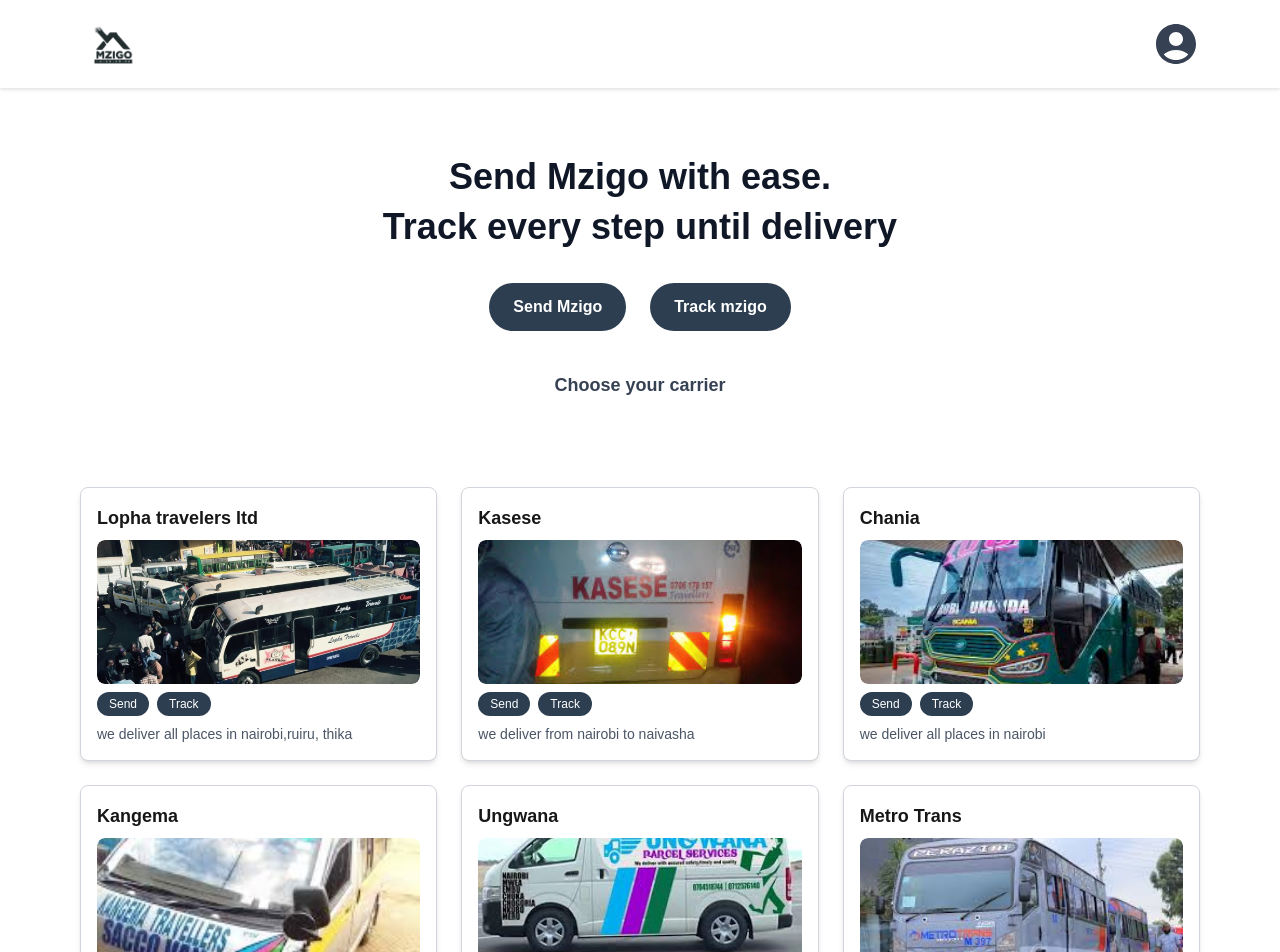
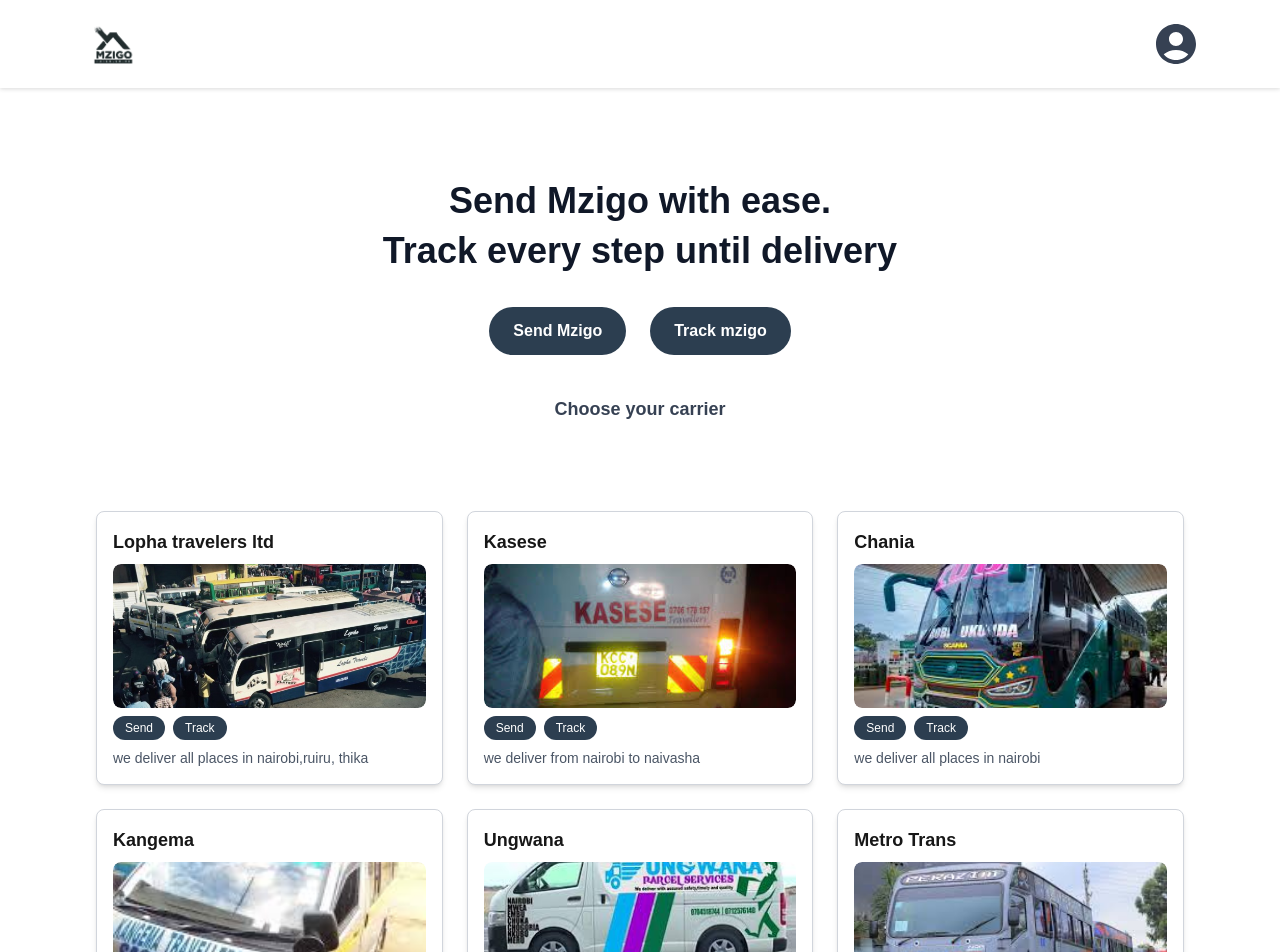
Before and after one commit to Iguru-Limited/Mzigo.co.ke, a Next.js app: page / in a window 1280 px wide. Shown: the top 952 px of the page. Built offline with nearby package versions, Linux system fonts and the light colour scheme.

Commit message:
apearance migration

```diff
--- a/app/layout.tsx
+++ b/app/layout.tsx
@@ -1,6 +1,7 @@
 import type { Metadata } from "next";
 import { Geist, Geist_Mono } from "next/font/google";
 import "./globals.css";
+import Header from "./components/Header";
 
 const geistSans = Geist({
   variable: "--font-geist-sans",
@@ -13,7 +14,7 @@ const geistMono = Geist_Mono({
 });
 
 export const metadata: Metadata = {
-  title: "Mzigo"
+  title: "Mzigo",
 };
 
 export default function RootLayout({
@@ -26,7 +27,16 @@ export default function RootLayout({
       <body
         className={`${geistSans.variable} ${geistMono.variable} antialiased`}
       >
-        {children}
+        {/* Header always on top */}
+        <Header />
+
+        {/* Page Content */}
+        <main className="min-h-screen bg-white
+        ">
+          <div className="max-w-6xl mx-auto px-4 py-6">
+            {children}
+          </div>
+        </main>
       </body>
     </html>
   );
--- a/app/page.tsx
+++ b/app/page.tsx
@@ -5,9 +5,8 @@ function App() {
 
   return (
     <>
-    <Header/>
-    <Hero/>
-    <Landingpage/>
+      <Hero/>
+      <Landingpage/>
     </>
   )
 }
```
